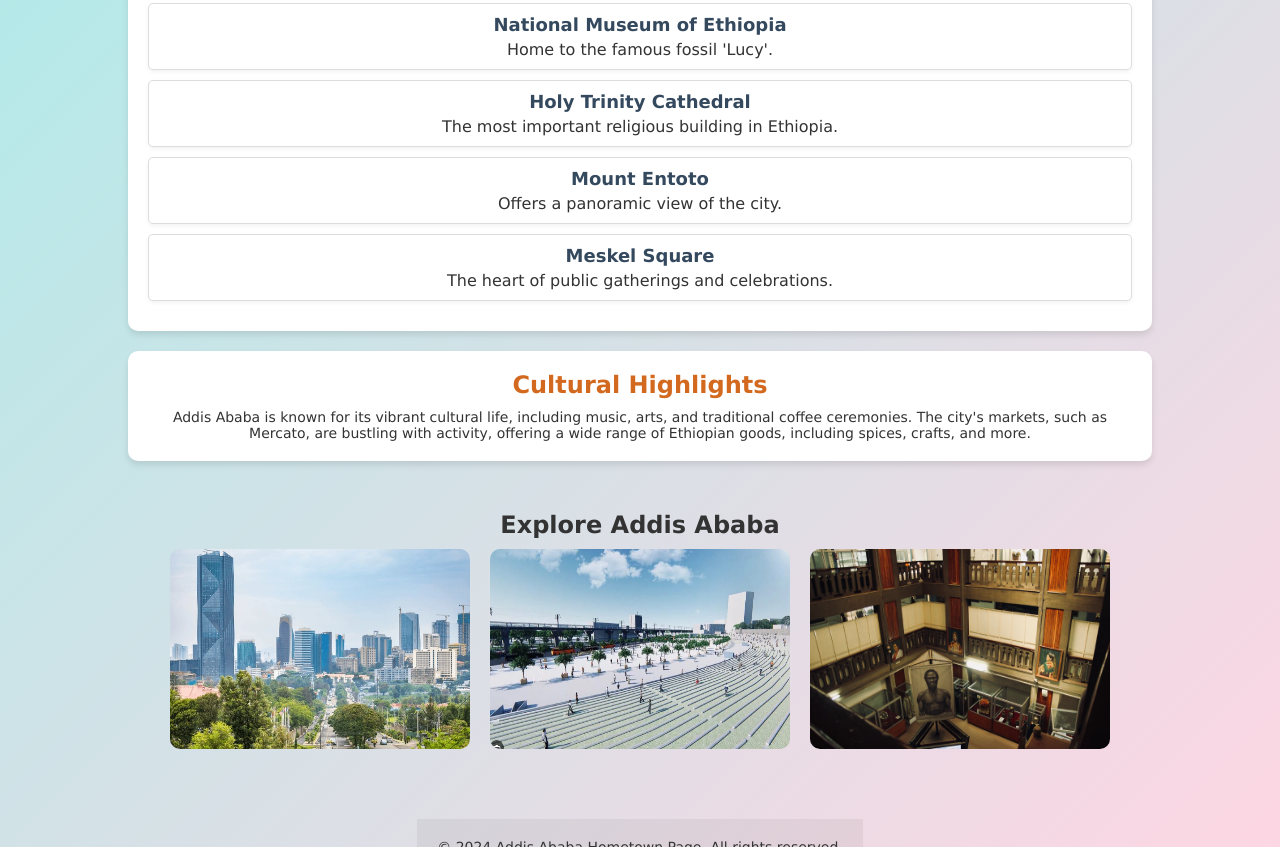
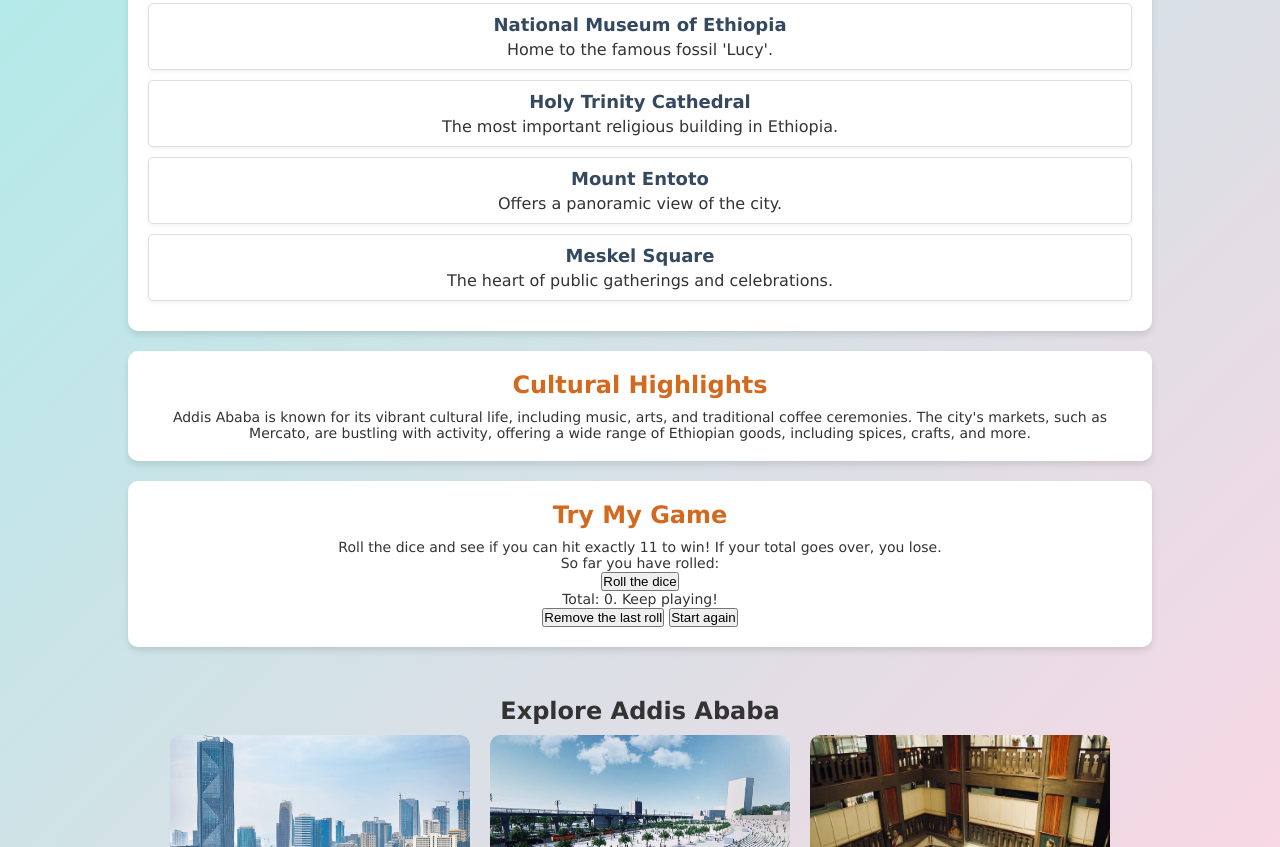
Before and after one commit to Birhan-lab/home-town-page, a plain HTML site: page index.html in a window 1280 px wide. Shown: the part 356-1203 px from the top of the page. Drawn offline with Linux system fonts and the light colour scheme.

Commit message:
Add game part to project

```diff
--- a/index.html
+++ b/index.html
@@ -4,6 +4,7 @@
     <link rel="stylesheet" href="styles.css">
 </head>
 <body>
+    <script src="block.js"></script>
     <div id="header">
         <h1>Welcome to Addis Ababa! 🌍</h1>
         <p id="sub-heading">The capital city of Ethiopia, known for its rich culture, history, and beauty.</p>
@@ -30,6 +31,16 @@
             <h2>Cultural Highlights</h2>
             <p>Addis Ababa is known for its vibrant cultural life, including music, arts, and traditional coffee ceremonies. The city's markets, such as Mercato, are bustling with activity, offering a wide range of Ethiopian goods, including spices, crafts, and more.</p>
         </div>
+        <div class="info-box">
+            <h2>Try My Game</h2>
+            <p>Roll the dice and see if you can hit exactly 11 to win! If your total goes over, you lose.</p>
+            <p>So far you have rolled:</p>
+            <ul id="rolls-list"></ul>
+            <button id="button_roll">Roll the dice</button>
+            <p>Total: <span id="total">0</span>. <span id="info">Keep playing!</span></p>
+            <button id="button_remove">Remove the last roll</button>
+            <button id="button_restart">Start again</button>
+        </div>
     </div>
 
     <div class="image-gallery">
```
